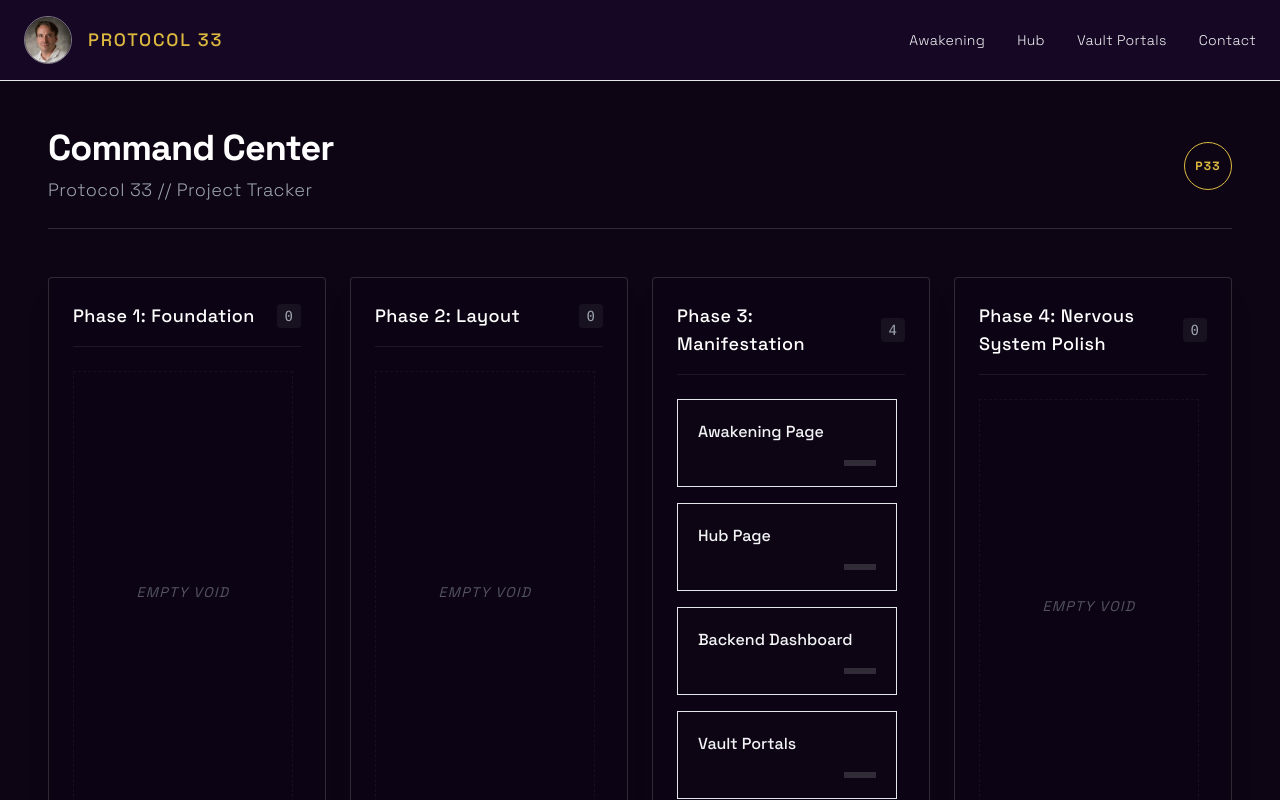
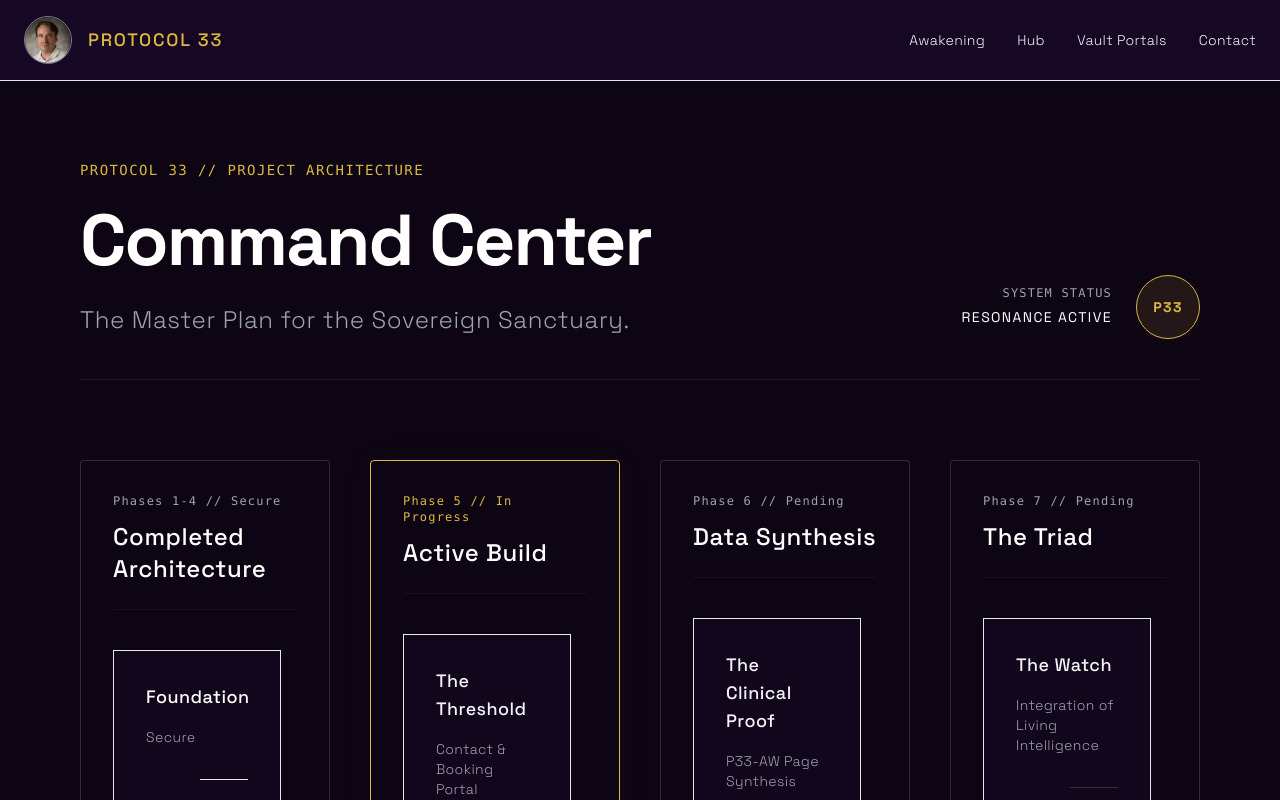
Before and after one commit to Peter999Bright-star/P33-command-centre, a Next.js app: page /command-center in a window 1280 px wide. Shown: the top 800 px of the page. Built offline with nearby package versions, Linux system fonts and the light colour scheme.

Commit message:
feat: command center expansion with updated layout and 7-phase architecture

```diff
--- a/src/app/command-center/page.tsx
+++ b/src/app/command-center/page.tsx
@@ -1,78 +1,129 @@
 import React from "react";
 
 const columns = [
-    { id: "p1", title: "Phase 1: Foundation", items: [] },
-    { id: "p2", title: "Phase 2: Layout", items: [] },
     {
-        id: "p3",
-        title: "Phase 3: Manifestation",
+        id: "p1-4",
+        title: "Completed Architecture",
+        phase: "Phases 1-4",
+        status: "Secure",
         items: [
-            { id: "t1", title: "Awakening Page" },
-            { id: "t2", title: "Hub Page" },
-            { id: "t3", title: "Backend Dashboard" },
-            { id: "t4", title: "Vault Portals" },
+            { id: "t1", title: "Foundation", status: "Secure" },
+            { id: "t2", title: "The Scaffold", status: "Secure" },
+            { id: "t3", title: "The Front Door", status: "Secure" },
+            { id: "t4", title: "Inner Sanctum", status: "Secure" },
         ],
     },
-    { id: "p4", title: "Phase 4: Nervous System Polish", items: [] },
+    {
+        id: "p5",
+        title: "Active Build",
+        phase: "Phase 5",
+        status: "In Progress",
+        items: [
+            { id: "t5", title: "The Threshold", status: "Contact & Booking Portal" },
+        ],
+    },
+    {
+        id: "p6",
+        title: "Data Synthesis",
+        phase: "Phase 6",
+        status: "Pending",
+        items: [
+            { id: "t6", title: "The Clinical Proof", status: "P33-AW Page Synthesis" },
+        ],
+    },
+    {
+        id: "p7",
+        title: "The Triad",
+        phase: "Phase 7",
+        status: "Pending",
+        items: [
+            { id: "t7", title: "The Watch", status: "Integration of Living Intelligence" },
+            { id: "t8", title: "Ale'Meron", status: "Wisdom Integration" },
+            { id: "t9", title: "Physics of Love", status: "Academy Genesis" },
+        ],
+    },
 ];
 
 export default function CommandCenter() {
     return (
-        <main className="min-h-screen p-8 lg:p-12 bg-void-deep text-primary">
-            <header className="mb-12 border-b border-platinum-subtle pb-6 flex items-center justify-between">
-                <div>
-                    <h1 className="text-4xl font-bold tracking-tight text-white mb-2">
+        <main className="min-h-screen p-10 lg:p-20 bg-void-deep text-primary animate-[var(--animate-slow-fade)]">
+            <header className="mb-20 pb-10 flex flex-col md:flex-row items-start md:items-end justify-between border-b border-platinum-subtle/50 relative">
+                <div className="max-w-3xl">
+                    <span className="text-alchemical-gold font-mono text-sm tracking-widest mb-6 block uppercase">
+                        Protocol 33 // Project Architecture
+                    </span>
+                    <h1 className="text-5xl lg:text-7xl font-bold tracking-tight text-white mb-6">
                         Command Center
                     </h1>
-                    <p className="text-muted text-lg font-light tracking-wide">
-                        Protocol 33 // Project Tracker
+                    <p className="text-muted text-xl lg:text-2xl font-light tracking-wide leading-relaxed">
+                        The Master Plan for the Sovereign Sanctuary.
                     </p>
                 </div>
-                <div className="w-12 h-12 rounded-full border border-alchemical-gold flex items-center justify-center">
-                    <span className="text-alchemical-gold text-xs font-bold tracking-widest">
+
+                <div className="mt-8 md:mt-0 flex items-center gap-6">
+                    <div className="text-right hidden md:block">
+                        <span className="text-xs text-muted font-mono tracking-widest block mb-1">SYSTEM STATUS</span>
+                        <span className="text-sm text-white tracking-widest uppercase">Resonance Active</span>
+                    </div>
+                    <div className="w-16 h-16 rounded-full border border-alchemical-gold flex items-center justify-center relative overflow-hidden group">
+                        <div className="absolute inset-0 bg-alchemical-gold/10 group-hover:bg-alchemical-gold/20 transition-colors duration-700" />
+                        <span className="text-alchemical-gold text-sm font-bold tracking-widest relative z-10">
                             P33
                         </span>
                     </div>
+                </div>
             </header>
 
-            {/* Kanban Board Container */}
-            <div className="grid grid-cols-1 md:grid-cols-2 lg:grid-cols-4 gap-6">
-                {columns.map((col) => (
+            {/* Architectural Grid Container */}
+            <div className="grid grid-cols-1 md:grid-cols-2 xl:grid-cols-4 gap-10">
+                {columns.map((col) => {
+                    const isActive = col.status === "In Progress";
+                    const isSecure = col.status === "Secure";
+
+                    return (
                         <div
                             key={col.id}
-                        className="border border-platinum-subtle p-6 rounded-sm bg-void-deep/50 backdrop-blur-sm shadow-xl flex flex-col h-[70vh]"
+                            className={`p-8 rounded-sm bg-void-deep flex flex-col h-[75vh] transition-all duration-700 ${isActive ? 'border border-alchemical-gold shadow-[0_0_30px_rgba(221,185,64,0.05)]' : 'border border-platinum-subtle'
+                                }`}
                         >
-                        <div className="flex items-center justify-between mb-6 pb-4 border-b border-platinum-subtle/50">
-                            <h2 className="text-lg font-medium text-white tracking-wide">
+                            <div className="flex flex-col mb-10 pb-6 border-b border-platinum-subtle/30">
+                                <span className={`text-xs font-mono tracking-widest mb-3 ${isActive ? 'text-alchemical-gold' : 'text-muted'}`}>
+                                    {col.phase} // {col.status}
+                                </span>
+                                <h2 className="text-2xl font-medium text-white tracking-wide">
                                     {col.title}
                                 </h2>
-                            <span className="text-muted text-sm font-mono bg-white/5 px-2 py-0.5 rounded-sm">
-                                {col.items.length}
-                            </span>
                             </div>
 
-                        <div className="flex flex-col gap-4 flex-grow overflow-y-auto pr-2">
+                            <div className="flex flex-col gap-6 flex-grow overflow-y-auto pr-4 custom-scrollbar">
                                 {col.items.map((item) => (
                                     <div
                                         key={item.id}
-                                    className="p-5 border border-platinum hover:border-alchemical-gold transition-colors duration-300 cursor-pointer bg-void-deep group"
+                                        className="p-8 border border-platinum hover:border-alchemical-gold transition-colors duration-700 cursor-default bg-void-public/50 group"
                                     >
-                                    <h3 className="text-primary font-medium group-hover:text-alchemical-gold transition-colors duration-300">
+                                        <h3 className={`text-lg font-medium tracking-wide transition-colors duration-700 ${isSecure ? 'text-white' : 'text-primary group-hover:text-alchemical-gold'
+                                            }`}>
                                             {item.title}
                                         </h3>
-                                    <div className="mt-4 flex justify-end">
-                                        <div className="h-1.5 w-8 bg-platinum-subtle group-hover:bg-alchemical-gold transition-colors duration-300" />
+                                        <p className="text-muted text-sm font-light mt-4 tracking-wide">
+                                            {item.status}
+                                        </p>
+
+                                        <div className="mt-8 flex justify-end">
+                                            <div className={`h-[1px] w-12 transition-all duration-1000 ${isSecure ? 'bg-platinum' : 'bg-platinum-subtle group-hover:bg-alchemical-gold group-hover:w-full'
+                                                }`} />
                                         </div>
                                     </div>
                                 ))}
                                 {col.items.length === 0 && (
-                                <div className="flex-grow flex items-center justify-center border border-dashed border-platinum-subtle/30 text-muted/50 text-sm italic tracking-widest uppercase py-8">
-                                    Empty Void
+                                    <div className="flex-grow flex items-center justify-center text-muted/30 text-sm italic tracking-widest uppercase py-12">
+                                        Void Space
                                     </div>
                                 )}
                             </div>
                         </div>
-                ))}
+                    );
+                })}
             </div>
         </main>
     );
```
Lines whose indentation alone changed are shown as unchanged.
